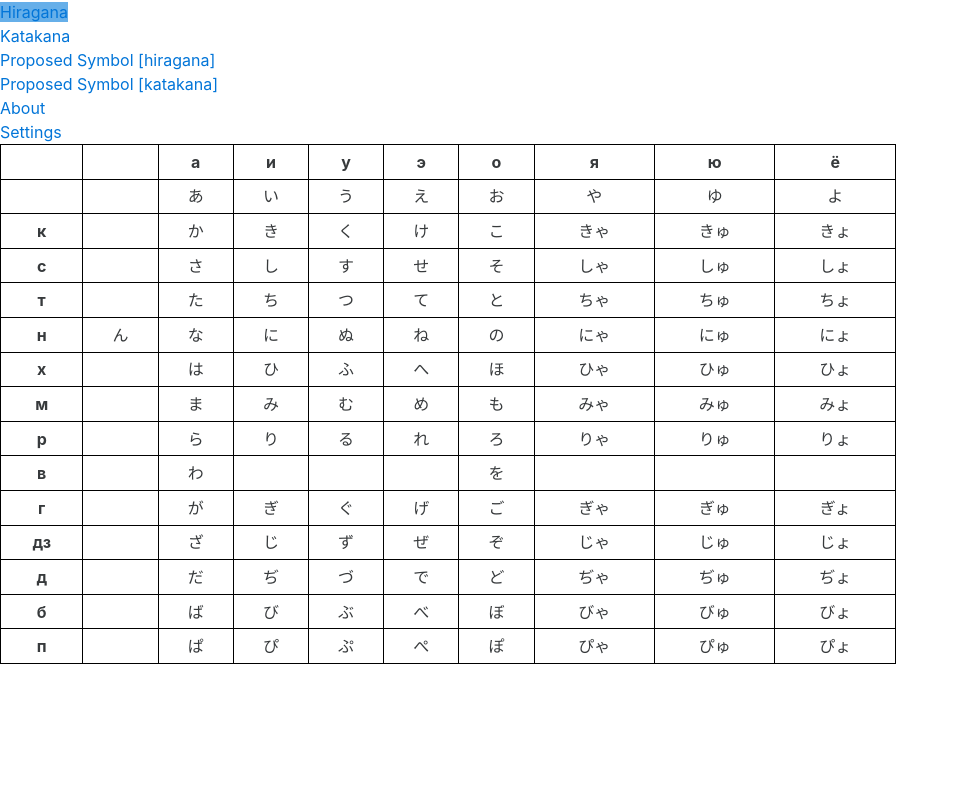
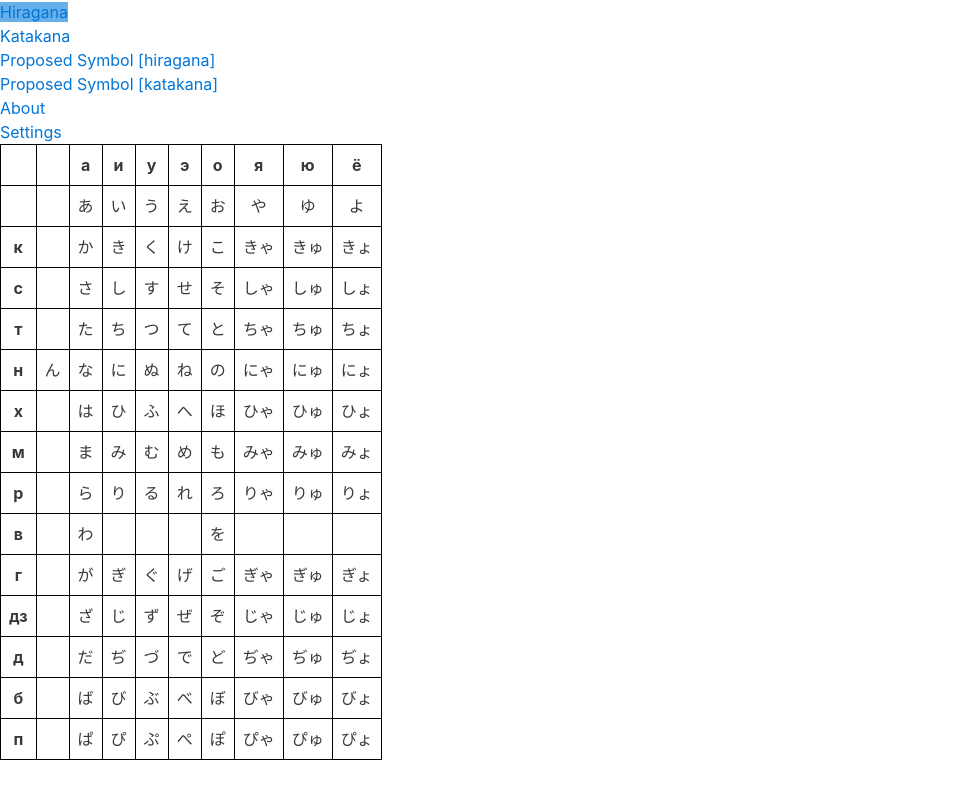
Before and after one commit to become-iron/marusha, an Angular app: page /table/hiragana in a window 1280 px wide. Shown: the whole page, without its empty margins (0-959 px from the left). Built offline with nearby package versions, Linux system fonts and the light colour scheme.

Commit message:
доработан внешний вид таблиц и передача стилей из модели

```diff
--- a/src/app/progress-table/progress-table.component.css
+++ b/src/app/progress-table/progress-table.component.css
@@ -21,11 +21,14 @@
 }
 
 table {
-  border-collapse: collapse;
-  max-width: 70%;
+  width: auto;
 }
 
 table, th, td {
   border: 1px solid black;
   text-align: center;
 }
+
+td, th {
+  padding: .5rem;
+}
--- a/src/app/progress-table/progress-table.component.html
+++ b/src/app/progress-table/progress-table.component.html
@@ -1,4 +1,4 @@
-<table class="table table-sm">
+<table class="table table-bordered">
   <tr>
     <th></th>
     <th *ngFor="let column of columns">{{column}}</th>
@@ -6,16 +6,7 @@
   <tr *ngFor="let row of rows">
     <th>{{row}}</th>
     <td *ngFor="let column of columns"
-        [ngClass]="{
-        progress3: getProgressStyle(row, column, 3),
-        progress2: getProgressStyle(row, column, 2),
-        progress1: getProgressStyle(row, column, 1),
-        progress0: getProgressStyle(row, column, 0),
-        progress1m: getProgressStyle(row, column, -1),
-        progress2m: getProgressStyle(row, column, -2),
-        progress3m: getProgressStyle(row, column, -3)
-        }"
-    >
+        [ngClass]="getProgressStyle(row, column)">
       {{getItemSign(row, column)}}
     </td>
   </tr>
--- a/src/app/progress-table/progress-table.component.ts
+++ b/src/app/progress-table/progress-table.component.ts
@@ -17,10 +17,21 @@ export class ProgressTableComponent extends TableOfKana implements OnInit {
   ngOnInit() {
   }
 
-  getProgressStyle(row, column, n) {
-    // TODO оптимизировать
+  getProgressStyle(row, column): any {
     let syllable = this.getItem(row, column);
-    if (typeof syllable == 'undefined') {return false;}
-    return this.progress[syllable.id] == n;
+    if (typeof syllable == 'undefined') {
+      return {'progress0': true};
+    }
+    let syllable_progress = this.progress[syllable.id];
+    let style = {
+      'progress3': syllable_progress == 3,
+      'progress2': syllable_progress == 2,
+      'progress1': syllable_progress == 1,
+      'progress0': syllable_progress == 0,
+      'progress1m': syllable_progress == -1,
+      'progress2m': syllable_progress == -2,
+      'progress3m': syllable_progress == -3,
+    };
+    return style;
   }
 }
--- a/src/app/table/table.component.css
+++ b/src/app/table/table.component.css
@@ -1,9 +1,12 @@
 table {
-  border-collapse: collapse;
-  max-width: 70%;
+  width: auto;
 }
 
 table, th, td {
   border: 1px solid black;
   text-align: center;
 }
+
+td, th {
+  padding: .5rem;
+}
--- a/src/app/table/table.component.html
+++ b/src/app/table/table.component.html
@@ -1,4 +1,4 @@
-<table class="table table-sm">
+<table class="table table-bordered">
   <tr>
     <th></th>
     <th *ngFor="let column of columns">{{column}}</th>
```
